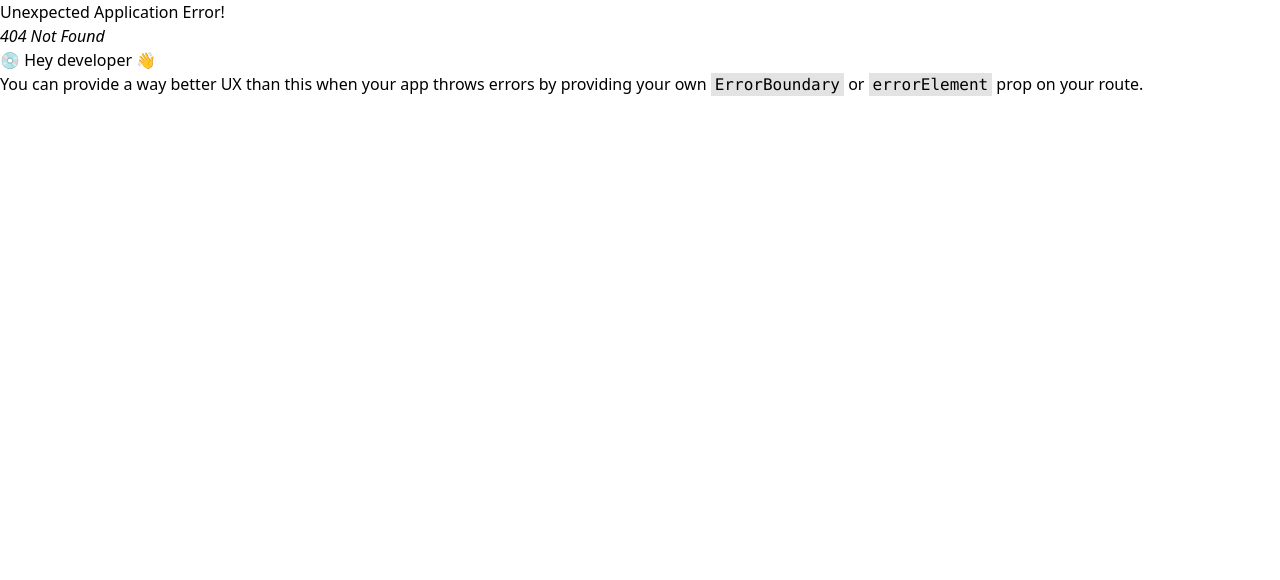
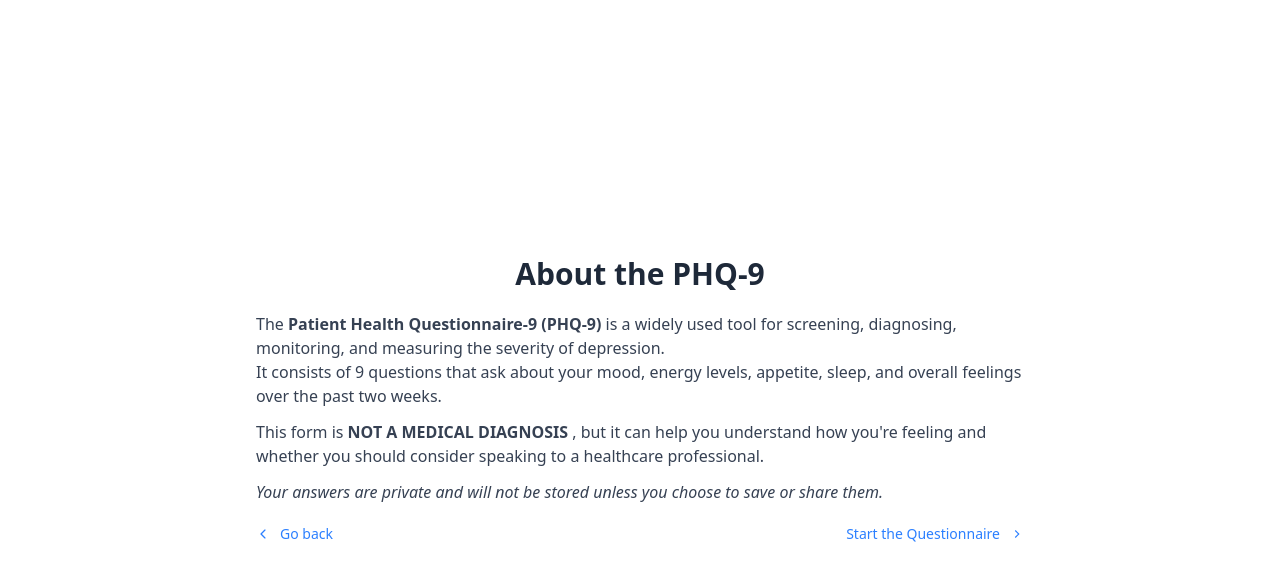
Before and after one commit to AI-hackathon-project/hackathon-frontend, a React (Vite) app: page /questionnaire in a window 1280 px wide. Before the commit this address had no page. Shown: the top 580 px of the page. Built offline with nearby package versions, Linux system fonts and the light colour scheme.

Commit message:
ghana nlp package installed

```diff
--- a/package.json
+++ b/package.json
@@ -10,6 +10,7 @@
     "preview": "vite preview"
   },
   "dependencies": {
+    "@paakways/ghananlp-node": "^0.0.4",
     "@tailwindcss/vite": "^4.1.8",
     "lucide-react": "^0.511.0",
     "react": "^19.1.0",
--- /dev/null
+++ b/src/components/phq9-form.jsx
@@ -0,0 +1,53 @@
+import React, { useState } from "react";
+import K from "../constant/index";
+
+const Phq9Form = () => {
+  const [answers, setAnswers] = useState(
+    Array(K.Phq9Questions.length).fill(null)
+  );
+
+  const handleChange = (questionIndex, value) => {
+    const newAnswers = [...answers];
+    newAnswers[questionIndex] = value;
+    setAnswers(newAnswers);
+  };
+
+  const totalScore = answers.reduce((acc, curr) => acc + (curr || 0), 0);
+
+  return (
+    <div className="max-w-4xl mx-auto px-4 py-10">
+      <h2 className="text-3xl font-bold mb-8 text-center">
+        PHQ-9 Questionnaire
+      </h2>
+      <form className="space-y-6">
+        {K.Phq9Questions.map((question, index) => (
+          <div key={index} className="bg-white p-6 rounded-lg shadow">
+            <p className="mb-4 font-medium">
+              {index + 1}. {question}
+            </p>
+            <div className="grid grid-cols-2 md:grid-cols-4 gap-4">
+              {K.OPTIONS.map((option, i) => (
+                <label key={i} className="flex items-center space-x-2">
+                  <input
+                    type="radio"
+                    name={`question-${index}`}
+                    value={option.value}
+                    checked={answers[index] === option.value}
+                    onChange={() => handleChange(index, option.value)}
+                    className="accent-blue-600"
+                  />
+                  <span>{option.label}</span>
+                </label>
+              ))}
+            </div>
+          </div>
+        ))}
+        <div className="text-center mt-8">
+          <p className="text-xl font-semibold">Total Score: {totalScore}</p>
+        </div>
+      </form>
+    </div>
+  );
+};
+
+export default Phq9Form;
--- /dev/null
+++ b/src/components/phq9-intro.jsx
@@ -0,0 +1,57 @@
+import { Link } from "react-router-dom";
+import { IoIosArrowBack } from "react-icons/io";
+import { GrFormNext } from "react-icons/gr";
+
+const Phq9Intro = () => {
+  return (
+    <div className="min-h-screen flex justify-center items-center px-4">
+      <div className="max-w-3xl">
+        <h1 className="text-3xl font-bold text-gray-800 text-center mb-5">
+          About the PHQ-9
+        </h1>
+
+        <p className="text-gray-700 ">
+          The <strong>Patient Health Questionnaire-9 (PHQ-9)</strong> is a
+          widely used tool for screening, diagnosing, monitoring, and measuring
+          the severity of depression.
+        </p>
+
+        <p className="text-gray-700 mb-3">
+          It consists of 9 questions that ask about your mood, energy levels,
+          appetite, sleep, and overall feelings over the past two weeks.
+        </p>
+
+        <p className="text-gray-700 mb-3">
+          This form is
+          <span className="uppercase font-bold"> not a medical diagnosis </span>
+          , but it can help you understand how you're feeling and whether you
+          should consider speaking to a healthcare professional.
+        </p>
+
+        <p className="text-gray-700 italic">
+          Your answers are private and will not be stored unless you choose to
+          save or share them.
+        </p>
+
+        <div className="flex justify-between mt-5">
+          <Link
+            to="/"
+            className="text-blue-500 hover:text-blue-300 text-sm transition flex items-center justify-center gap-2.5"
+          >
+            <IoIosArrowBack />
+            Go back
+          </Link>
+          <Link
+            to="/phq9-form"
+            className="text-blue-500 hover:text-blue-300 text-sm transition flex items-center justify-center gap-2.5"
+          >
+            Start the Questionnaire
+            <GrFormNext />
+          </Link>
+        </div>
+      </div>
+    </div>
+  );
+};
+
+export default Phq9Intro;
--- /dev/null
+++ b/src/components/questionnaire.jsx
@@ -0,0 +1,12 @@
+import Phq9Form from "./phq9-form";
+import Phq9Intro from "./phq9-intro";
+
+const Questionnaire = () => {
+  return (
+    <div>
+      <Phq9Intro />
+    </div>
+  );
+};
+
+export default Questionnaire;
--- a/src/constant/index.jsx
+++ b/src/constant/index.jsx
@@ -17,4 +17,25 @@ const K = {
       path: "/contact-us",
     },
   ],
+
+  Phq9Questions: [
+    "Little interest or pleasure in doing things?",
+    "Feeling down, depressed, or hopeless?",
+    "Trouble falling or staying asleep, or sleeping too much?",
+    "Feeling tired or having little energy?",
+    "Poor appetite or overeating?",
+    "Feeling bad about yourself — or that you are a failure or have let yourself or your family down?",
+    "Trouble concentrating on things, such as reading the newspaper or watching television?",
+    "Moving or speaking so slowly that other people could have noticed? Or the opposite — being so fidgety or restless that you have been moving around a lot more than usual?",
+    "Thoughts that you would be better off dead or of hurting yourself in some way?",
+  ],
+
+  OPTIONS: [
+    { label: "Not at all", value: 0 },
+    { label: "Several days", value: 1 },
+    { label: "More than half the days", value: 2 },
+    { label: "Nearly every day", value: 3 },
+  ],
 };
+
+export default K;
```
Also changed, not shown: src/App.jsx (+7 -1 lines), 1 other file (tests, documents, lock files or other folders).
